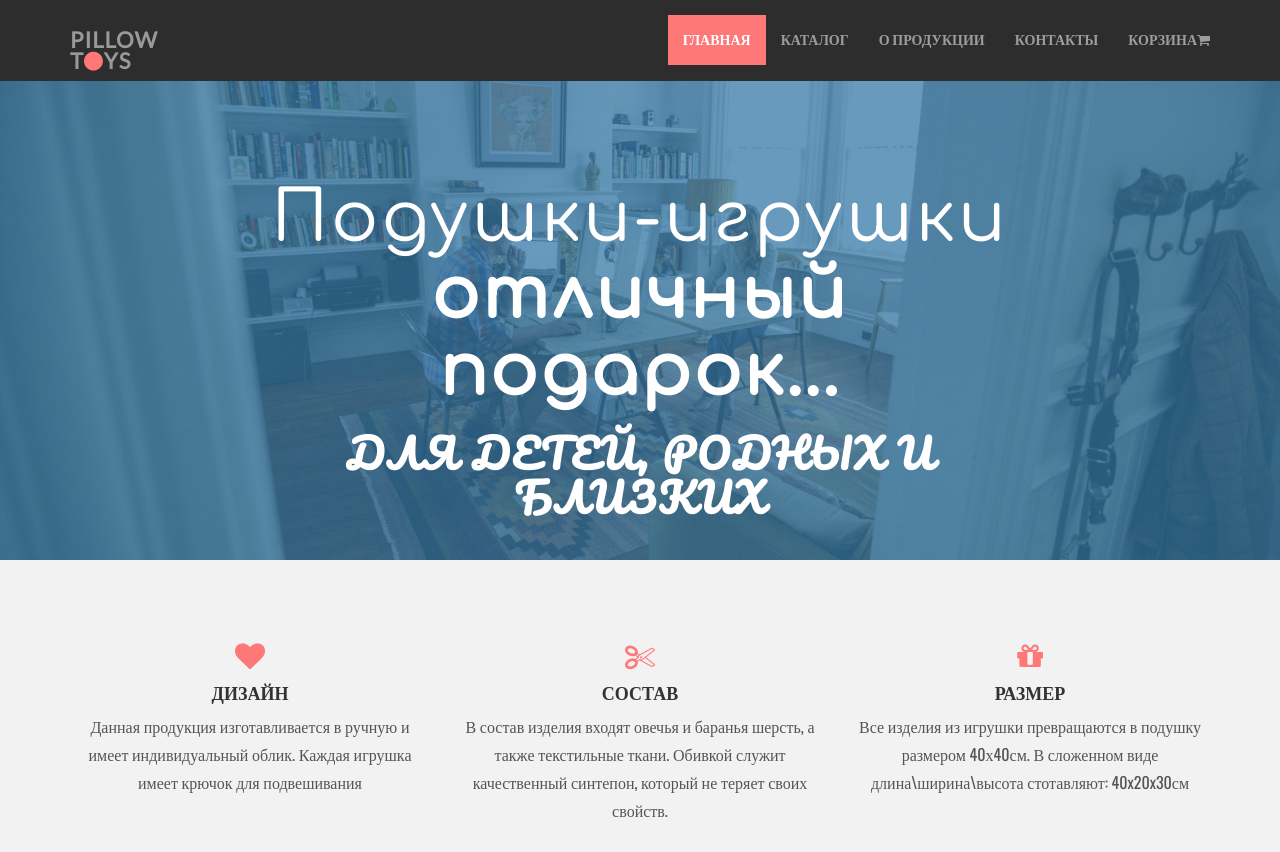
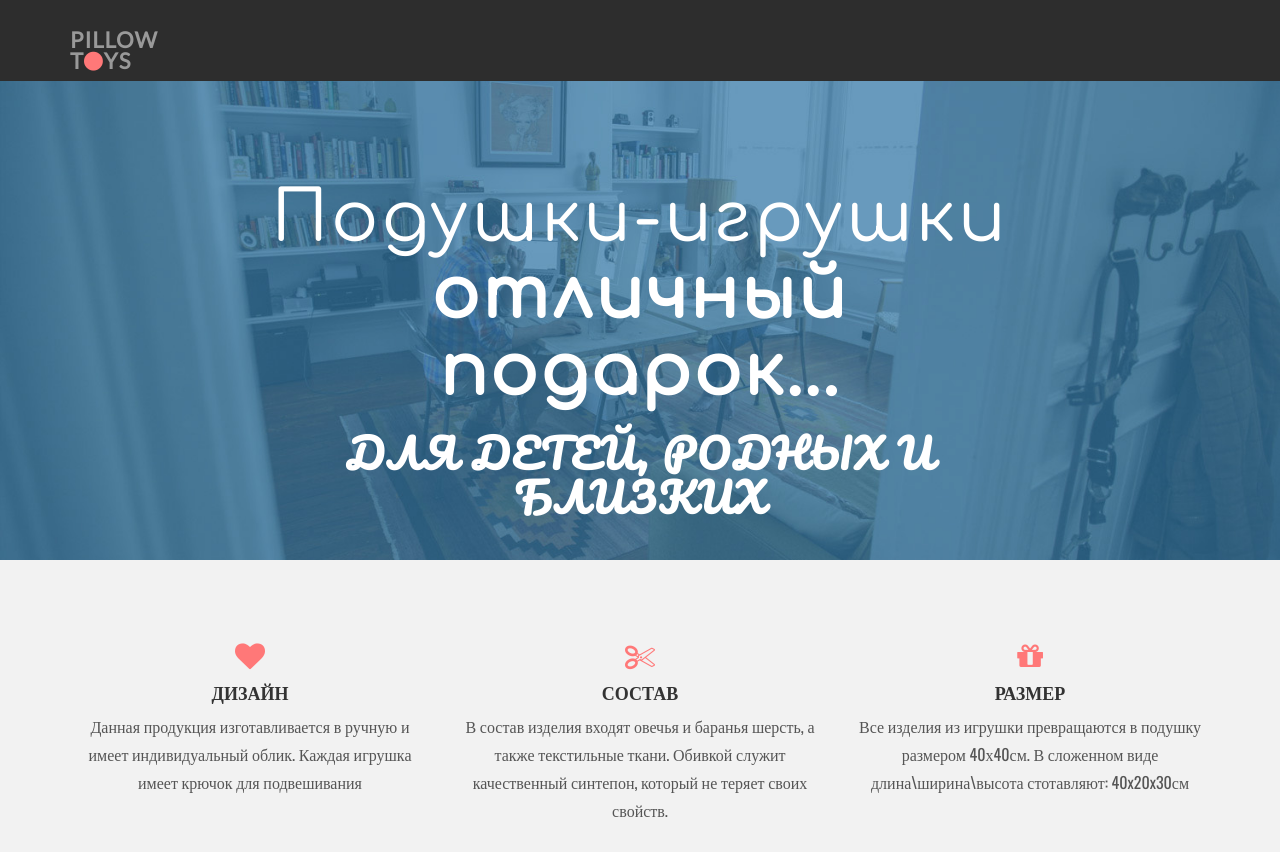
Before and after one commit to ROMANSCHI/pillowtoys.github.io, a plain HTML site: page index.html in a window 1280 px wide. Shown: the top 852 px of the page. Drawn offline with nearby package versions, Linux system fonts and the light colour scheme.

Commit message:
required
Del up bar

```diff
--- a/index.html
+++ b/index.html
@@ -34,21 +34,7 @@
   <div class="navbar navbar-inverse navbar-fixed-top">
     <div class="container">
       <div class="navbar-header">
-        <button type="button" class="navbar-toggle" data-toggle="collapse" data-target=".navbar-collapse">
-            <span class="icon-bar"></span>
-            <span class="icon-bar"></span>
-            <span class="icon-bar"></span>
-          </button>
         <a class="navbar-brand" href="#">PILLOW<br>T<i class="fa fa-circle"></i>YS</br></a>
-      </div>
-      <div class="navbar-collapse collapse">
-        <ul class="nav navbar-nav navbar-right">
-          <li class="active"><a href="index.html">ГЛАВНАЯ</a></li>
-          <li><a href="index.html">КАТАЛОГ</a></li>
-          <li><a href="index.html">О ПРОДУКЦИИ</a></li>
-          <li><a href="index.html">КОНТАКТЫ</a></li>
-          <li><a data-toggle="modal" data-target="#myModal" href="#myModal">КОРЗИНА<i class="fa fa-shopping-cart"></i></a></li>
-        </ul>
       </div>
       <!--/.nav-collapse -->
     </div>
```
